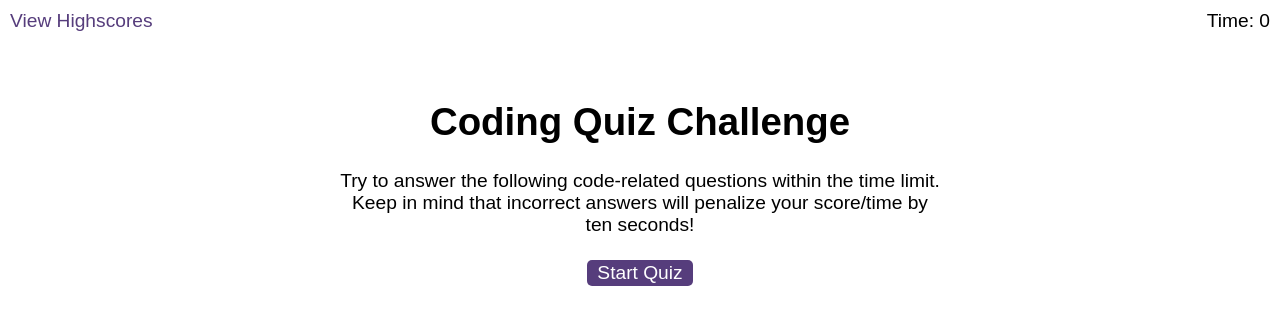
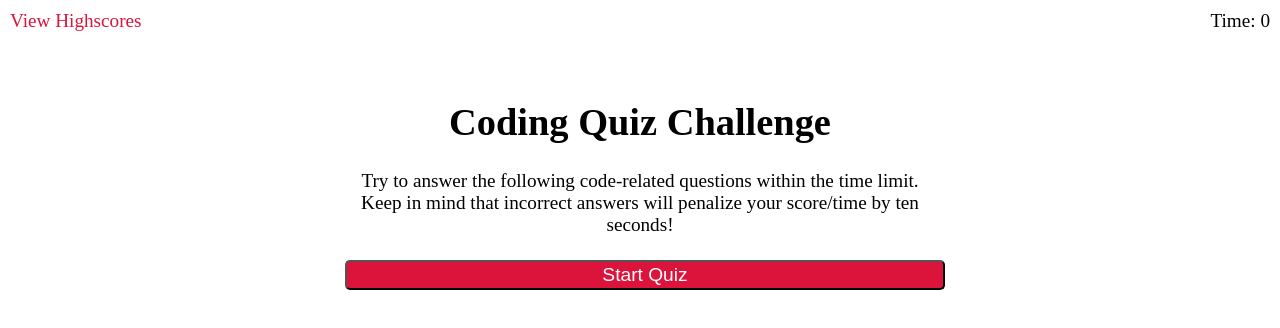
Before and after one commit to riveranelson99/my_code_quiz, a plain HTML site: page index.html in a window 1280 px wide. Drawn offline with Linux system fonts and the light colour scheme.

Commit message:
Styling updates and restructuring.

```diff
--- a/assets/css/style.css
+++ b/assets/css/style.css
@@ -1,4 +1,4 @@
-/* a {
+a {
     color: crimson;
     text-decoration: none;
     transition: color 0.1s;
@@ -21,81 +21,32 @@ button {
     border-radius: 5px;
     padding: 2px 10px;
     color: white;
+    width: 100%;
 }
 
 button:hover {
     background-color: rgba(220, 20, 60, 0.700);
 }
 
-.focus-point {
-    margin: 100px auto 0 auto;
-    max-width: 600px;
-}
-
-.hidden {
-    display: none;
-}
-
-.scores {
-    position: absolute;
-    top: 10px;
-    left: 10px;
-}
-
-.start {
-    text-align: center;
-}
-
-.timer {
-    position: absolute;
-    top: -10px;
-    right: 10px;
-} */
-
-body {
-    font-family: Arial;
-    font-size: 120%;
-}
-
-a {
-    color: #563d7c;
-    text-decoration: none;
-    transition: color 0.1s;
-}
-
-a:hover {
-    color: #8570a5;
-}
-
-button {
-    display: inline-block;
-    margin: 5px;
-    cursor: pointer;
-    font-size: 100%;
-    background-color: #563d7c;
-    border-radius: 5px;
-    padding: 2px 10px;
-    color: white;
-    border: 0;
-    transition: background-color 0.1s;
-}
-
-button:hover {
-    background-color: #8570a5;
-}
-
 .choices button {
     display: block;
 }
 
+.feedback {
+    font-style: italic;
+    font-size: 120%;
+    margin-top: 20px;
+    padding-top: 10px;
+    color: gray;
+    border-top: 2px solid #ccc;
+}
+
+.hide {
+    display: none;
+}
+
 input[type="text"] {
     font-size: 100%;
-}
-
-ol {
-    padding-left: 0px;
-    max-height: 400px;
-    overflow: auto;
 }
 
 li {
@@ -104,16 +55,13 @@ li {
 }
 
 li:nth-child(odd) {
-    background-color: #f3edfc;
+    background-color: papayawhip;
 }
 
-.wrapper {
-    margin: 100px auto 0 auto;
-    max-width: 600px;
-}
-
-.hide {
-    display: none;
+ol {
+    padding-left: 0px;
+    max-height: 400px;
+    overflow: auto;
 }
 
 .start {
@@ -126,17 +74,13 @@ li:nth-child(odd) {
     left: 10px;
 }
 
-.feedback {
-    font-style: italic;
-    font-size: 120%;
-    margin-top: 20px;
-    padding-top: 10px;
-    color: gray;
-    border-top: 2px solid #ccc;
-}
-
 .timer {
     position: absolute;
     top: 10px;
     right: 10px;
 }
+
+.wrapper {
+    margin: 100px auto 0 auto;
+    max-width: 600px;
+}
--- a/script.js
+++ b/script.js
@@ -171,10 +171,10 @@ function checkForEnter(event) {
     }
 }
 
-
 submitBtn.addEventListener("click", saveHighscore);
 startBtn.addEventListener("click", startQuiz);
 initialsEl.addEventListener("keyup", checkForEnter);
+
 // A function will go here the initializes the questions
 // Questions will perhaps be objects?
 // Function will allow user to click on different answers
```
